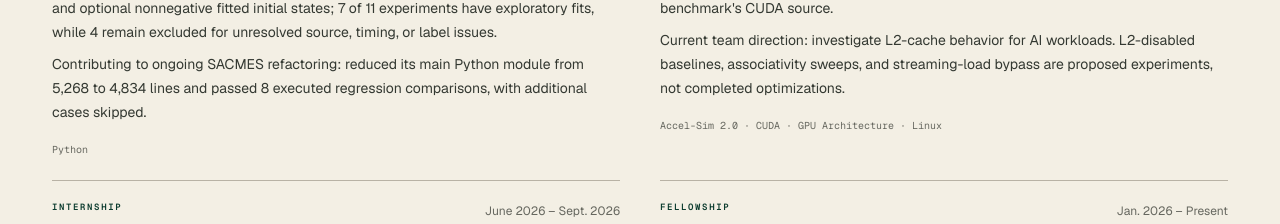
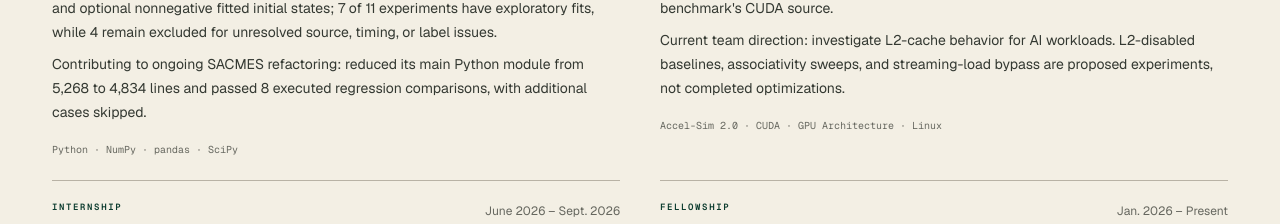
Before and after one commit to AkshajKashyap/akshaj-portfolio, a Next.js app: page / in a window 1280 px wide. Shown: the part 4319-4543 px from the top of the page. Built offline with nearby package versions, Linux system fonts and the light colour scheme.

Commit message:
Reflect current Plaxco modeling coverage with exploratory-fit qualifications

```diff
--- a/src/data/experience.ts
+++ b/src/data/experience.ts
@@ -20,7 +20,7 @@ export const experience: Experience[] = [
       "Built injection-aware two-compartment fitting with Python/SciPy, multistart optimization, and optional nonnegative fitted initial states; 7 of 11 experiments have exploratory fits, while 4 remain excluded for unresolved source, timing, or label issues.",
       "Contributing to ongoing SACMES refactoring: reduced its main Python module from 5,268 to 4,834 lines and passed 8 executed regression comparisons, with additional cases skipped.",
     ],
-    technologies: ["Python"],
+    technologies: ["Python", "NumPy", "pandas", "SciPy"],
   },
   {
     organization: "Sherwood Lab, UC Santa Barbara",
```
